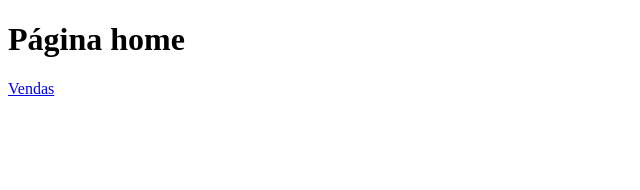
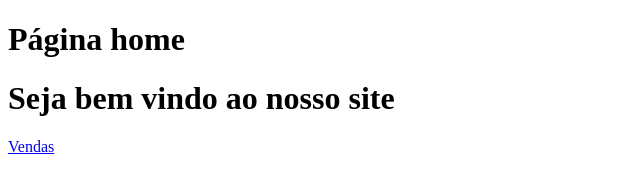
Before and after one commit to charlie-debug/aulagit, a plain HTML site: page index.html in a window 1280 px wide. Shown: the whole page, without its empty margins (0-640 px from the left). Drawn offline with Linux system fonts and the light colour scheme.

Commit message:
segundo commit

```diff
--- a/index.html
+++ b/index.html
@@ -7,5 +7,6 @@
 </head>
 <body>
    <h1>Página home</h1>
+   <h1>Seja bem vindo ao nosso site</h1>
    <a href="vendas.html">Vendas</a> </body>
 </html>
```
